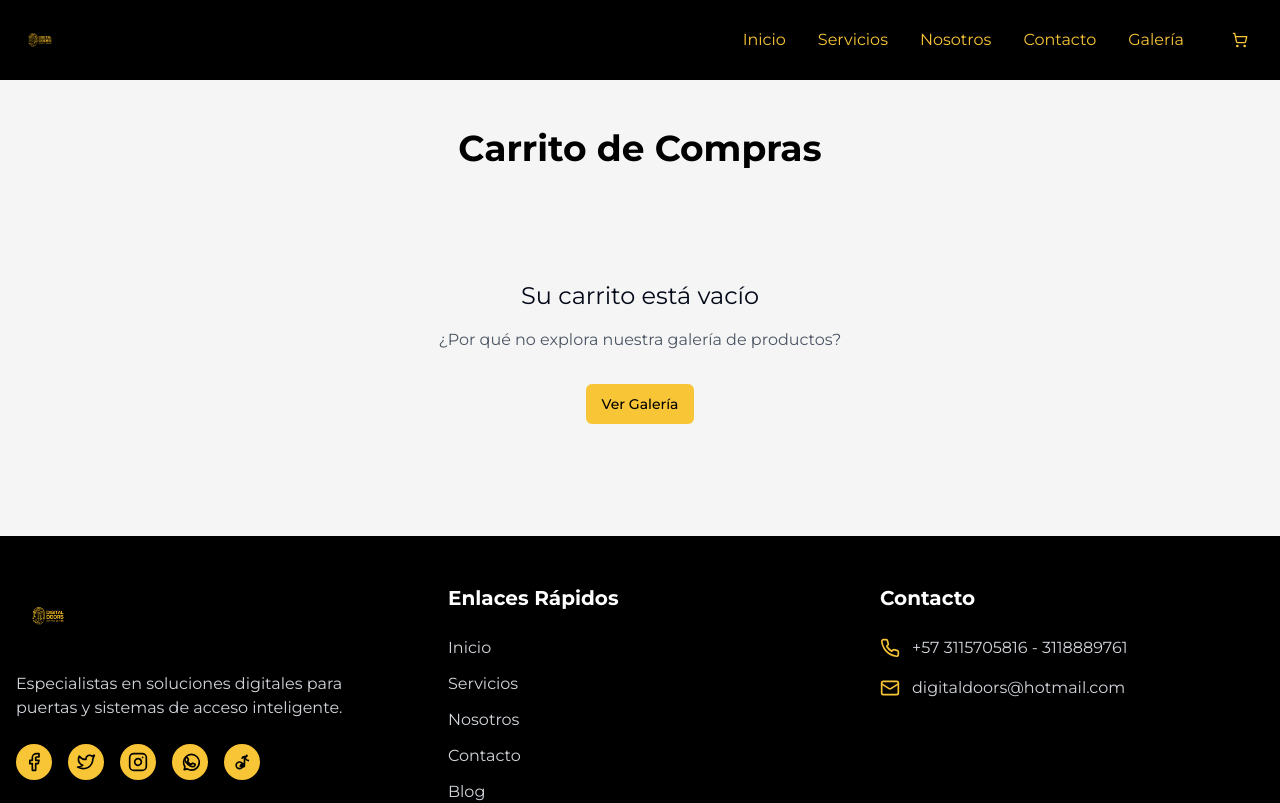
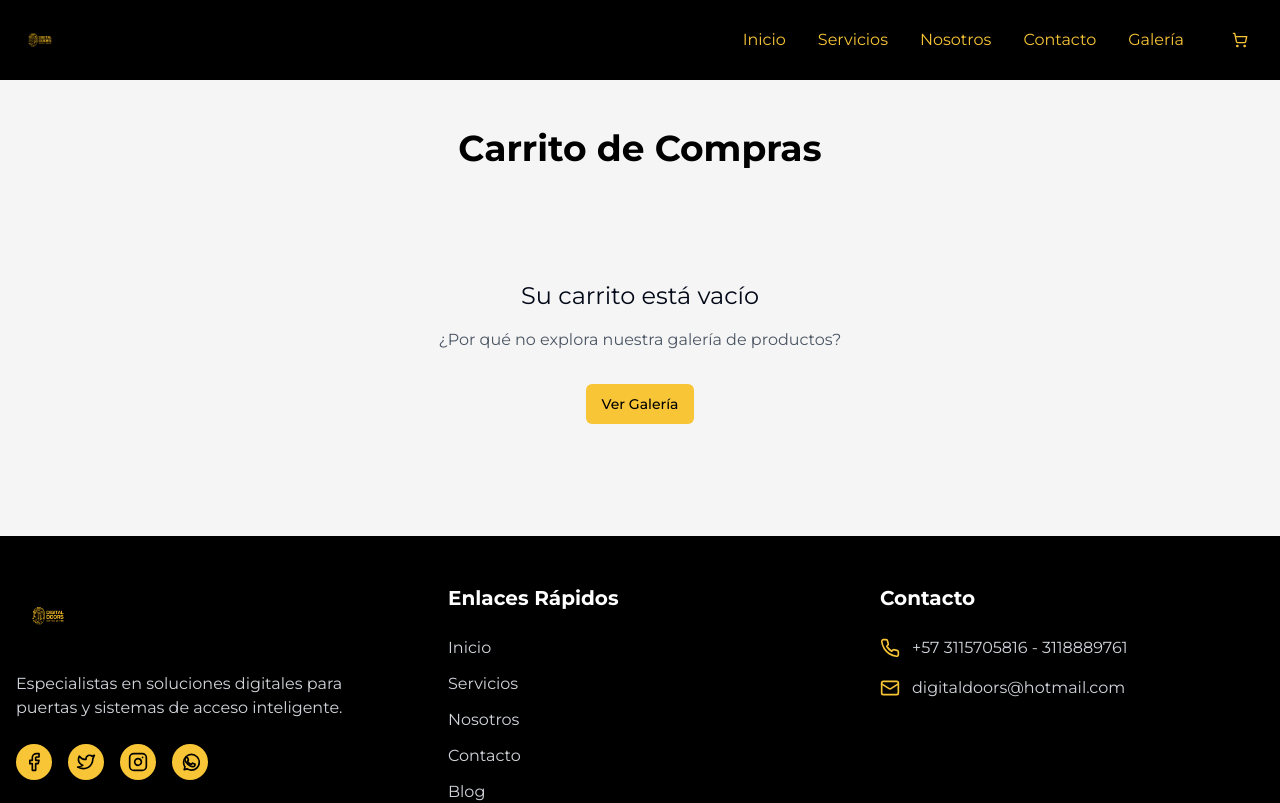
Before and after one commit to jhonpardo007/digital-doorway-designs, a React (Vite) app: page /carrito in a window 1280 px wide. Shown: the top 803 px of the page. Built offline with nearby package versions, Linux system fonts and the light colour scheme.

Commit message:
Visual edit in Lovable
Edited UI in Lovable

```diff
--- a/src/components/Footer.tsx
+++ b/src/components/Footer.tsx
@@ -1,6 +1,4 @@
-
 import { Mail, Phone, MapPin, Instagram, Youtube } from "lucide-react";
-
 const Footer = () => {
   return <footer className="bg-digital-black text-white">
       <div className="container mx-auto px-4 py-12">
@@ -37,14 +35,7 @@ const Footer = () => {
               </a>
 
               {/* TikTok Icon - Using custom SVG since there's no built-in TikTok icon in lucide-react */}
-              <a href="#" className="bg-digital-gold p-2 rounded-full text-digital-black hover:bg-white transition-colors duration-300">
-                <svg xmlns="http://www.w3.org/2000/svg" width="24" height="24" viewBox="0 0 24 24" fill="none" stroke="currentColor" strokeWidth="2" strokeLinecap="round" strokeLinejoin="round" className="w-5 h-5">
-                  <path d="M9 12a4 4 0 1 0 0 8 4 4 0 0 0 0-8z"></path>
-                  <path d="M19.5 10.5V10c-1 0-2-.5-2.5-1s-1.5-2-1.5-3c-1 0-2 0-2.5.5"></path>
-                  <path d="M12 7.5c.5-1 1.5-2 3.5-2 .5 0 .938-.063 1.25-.125A.563.563 0 0 0 17.5 4M10 17c0-.5.146-.966.5-1.5m4.5.5a2 2 0 1 1-4 0 2 2 0 0 1 4 0z"></path>
-                  <path d="M12 16a3 3 0 0 0 3-3V5.5"></path>
-                </svg>
-              </a>
+
             </div>
           </div>
 
```
